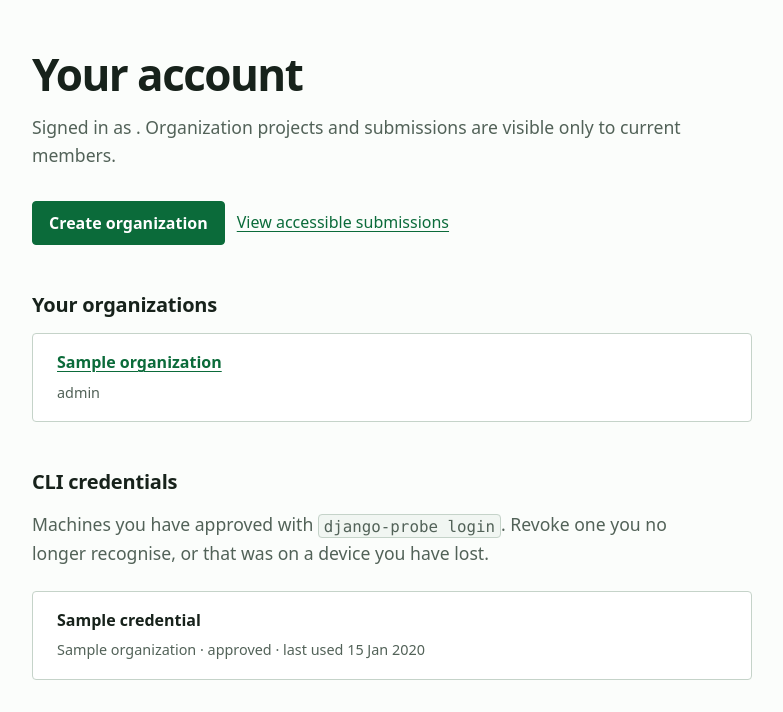
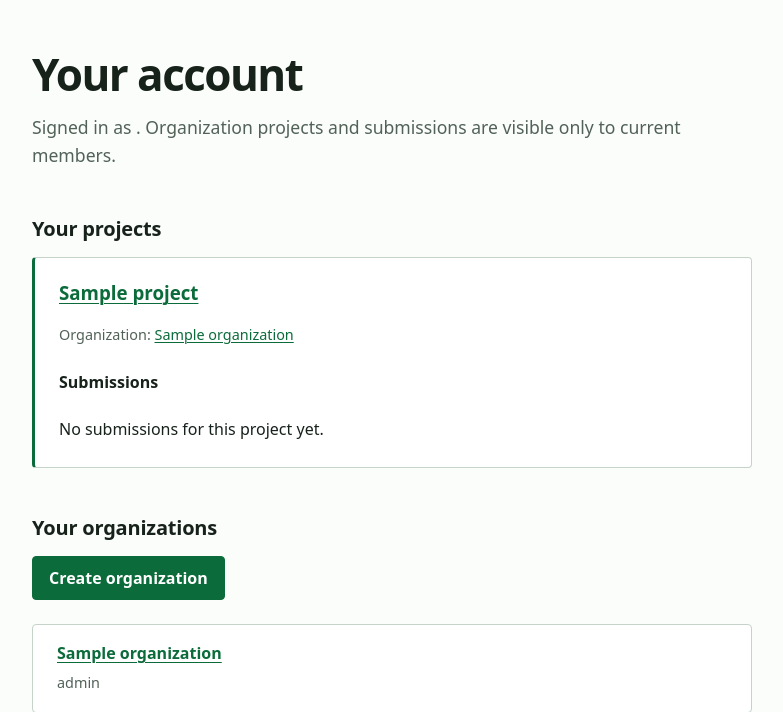
Before and after one commit to tim-schilling/django-probe, a Django app: template src/webapp/templates/account.html in a window 1280 px wide. Shown: the part 65-777 px from the top of the page, without its empty margins (248-1031 px from the left). Before the commit the page ends 745 px from the top, so only its background shows below. Run offline with Django 4.2, Linux system fonts and the light colour scheme; the template is opened without the code that fills it: most values are stand-ins (such as "Sample title", 1, 10 or a date in 2020).

Commit message:
Reorganize the account page

```diff
--- a/src/webapp/config/urls.py
+++ b/src/webapp/config/urls.py
@@ -26,11 +26,6 @@
     ),
     path("account/", views.account, name="account"),
     path("style-guide/", views.style_guide, name="style-guide"),
-    path(
-        "account/submissions/",
-        views.account_submissions,
-        name="account-submissions",
-    ),
     path(
         "account/cli-credentials/<int:credential_id>/revoke/",
         views.cli_credential_revoke,
--- a/src/webapp/templates/account.html
+++ b/src/webapp/templates/account.html
@@ -7,12 +7,29 @@
   <p class="lede">Signed in as <strong>{{ user.get_username }}</strong>. Organization projects and submissions are visible only to current members.</p>
 </header>
 
-<div class="actions">
-  <a class="button" href="{% url 'organization-create' %}">Create organization</a>
-  <a href="{% url 'account-submissions' %}">View accessible submissions</a>
-</div>
+<h2>Your projects</h2>
+{% if projects %}
+  {% for project in projects %}
+    <section class="panel">
+      <h3><a href="{% url 'project-detail' organization_id=project.organization_id project_id=project.pk %}">{{ project.name }}</a></h3>
+      <p class="item-list__meta">Organization: <a href="{% url 'organization-detail' organization_id=project.organization_id %}">{{ project.organization.name }}</a></p>
+      <h4>Submissions</h4>
+      {% if project.account_submissions %}
+        {% include "includes/submission_list.html" with submissions=project.account_submissions %}
+      {% else %}
+        <p>No submissions for this project yet.</p>
+      {% endif %}
+    </section>
+  {% endfor %}
+{% else %}
+  <div class="panel">
+    <p><strong>No projects yet.</strong></p>
+    <p>Join an organization or create one below to register a project.</p>
+  </div>
+{% endif %}
 
 <h2>Your organizations</h2>
+<p><a class="button" href="{% url 'organization-create' %}">Create organization</a></p>
 {% if memberships %}
   <ul class="item-list">
     {% for membership in memberships %}
--- a/src/webapp/templates/base.html
+++ b/src/webapp/templates/base.html
@@ -19,7 +19,7 @@
         <ul>
           <li><a href="{% url 'home' %}"{% if request.resolver_match.url_name == 'home' %} aria-current="page"{% endif %}>Home</a></li>
           {% if user.is_authenticated %}
-            <li><a href="{% url 'account' %}"{% if request.resolver_match.url_name == 'account' or request.resolver_match.url_name == 'account-submissions' %} aria-current="page"{% endif %}>Account</a></li>
+            <li><a href="{% url 'account' %}"{% if request.resolver_match.url_name == 'account' %} aria-current="page"{% endif %}>Account</a></li>
             {% if user.is_staff %}<li><a href="{% url 'style-guide' %}"{% if request.resolver_match.url_name == 'style-guide' %} aria-current="page"{% endif %}>Style guide</a></li>{% endif %}
             <li><a href="{% url 'account_logout' %}"{% if request.resolver_match.url_name == 'account_logout' %} aria-current="page"{% endif %}>Sign out</a></li>
           {% else %}
--- a/src/webapp/templates/includes/submission_list.html
+++ b/src/webapp/templates/includes/submission_list.html
@@ -3,11 +3,8 @@
     <li>
       <span class="item-list__title">{{ submission.created_at|date:"SHORT_DATETIME_FORMAT" }}</span>
       <span class="item-list__meta">
-        {% if submission.project %}
-          <a href="{% url 'project-detail' organization_id=submission.project.organization_id project_id=submission.project_id %}">{{ submission.project.name }}</a> ·
-        {% endif %}
+        Python {{ submission.python_version }} ·
         Django {{ submission.django_version|default:"not detected" }} ·
-        Python {{ submission.python_version }} ·
         {{ submission.files_scanned }} file{{ submission.files_scanned|pluralize }} scanned
       </span>
     </li>
```
Also changed, not shown: src/webapp/ingest/tests/test_accounts.py (+17 -14 lines), src/webapp/ingest/views.py (+17 -16 lines), src/webapp/templates/account_submissions.html (deleted, +0 -20 lines), tests/e2e/test_account_journey.py (+2 -2 lines).
